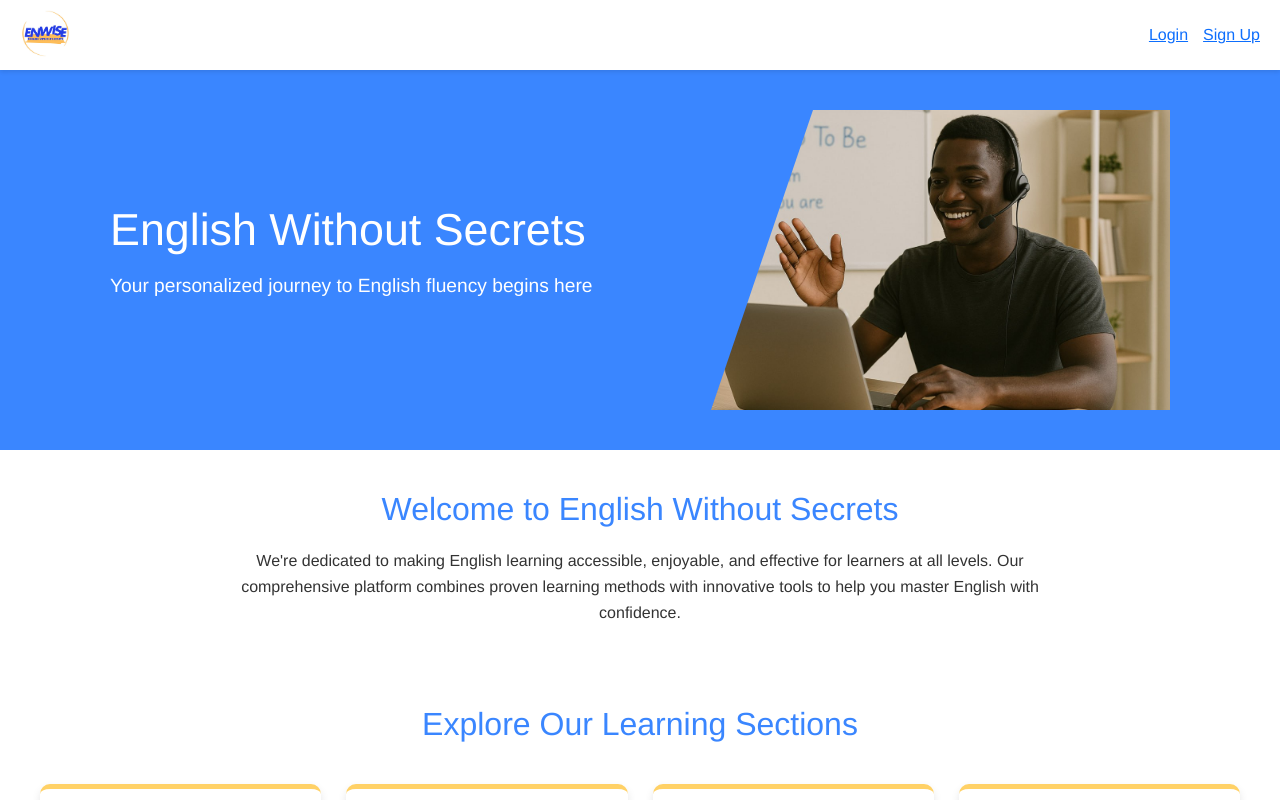
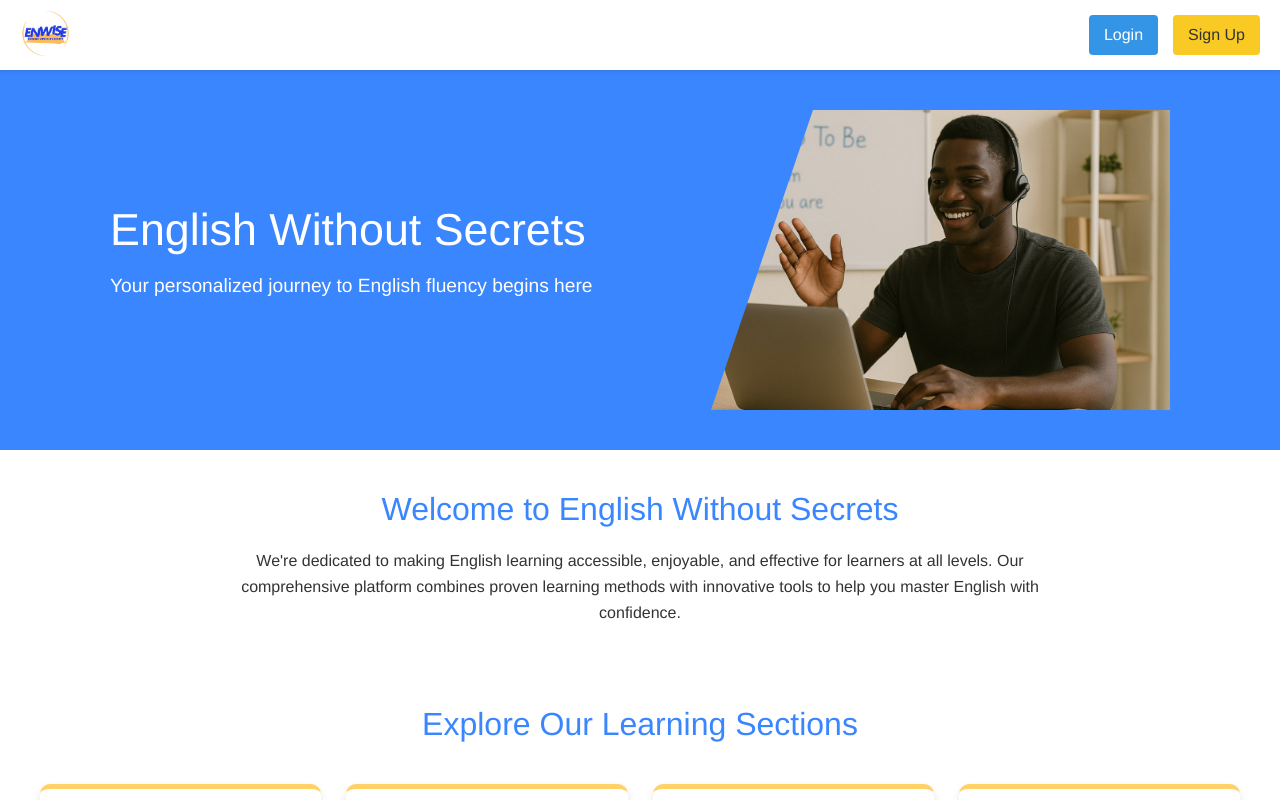
Before and after one commit to Paulhenri27/ews, a Vue app: page /home in a window 1280 px wide. Shown: the top 800 px of the page. Built offline with nearby package versions, Linux system fonts and the light colour scheme.

Commit message:
first commit

```diff
--- a/src/components/Menu.vue
+++ b/src/components/Menu.vue
@@ -167,6 +167,36 @@ export default {
   gap: 15px;
 }
 
+/* Add these styles to your <style> section */
+.auth-button {
+  padding: 8px 15px;
+  border-radius: 4px;
+  text-decoration: none;
+  font-weight: 500;
+  transition: all 0.3s ease;
+  border: none;
+  cursor: pointer;
+  display: inline-block;
+}
+
+.auth-button.login {
+  background-color: #3494E6; /* Blue color, matching the admin button */
+  color: white;
+}
+
+.auth-button.login:hover {
+  background-color: #2980b9; /* Darker blue on hover */
+}
+
+.auth-button.signup {
+  background-color: #F9CA24; /* Yellow color */
+  color: #333;
+}
+
+.auth-button.signup:hover {
+  background-color: #F0B90B; /* Darker yellow on hover */
+}
+
 .icon-link {
   color: #333;
   font-size: 20px;
```
